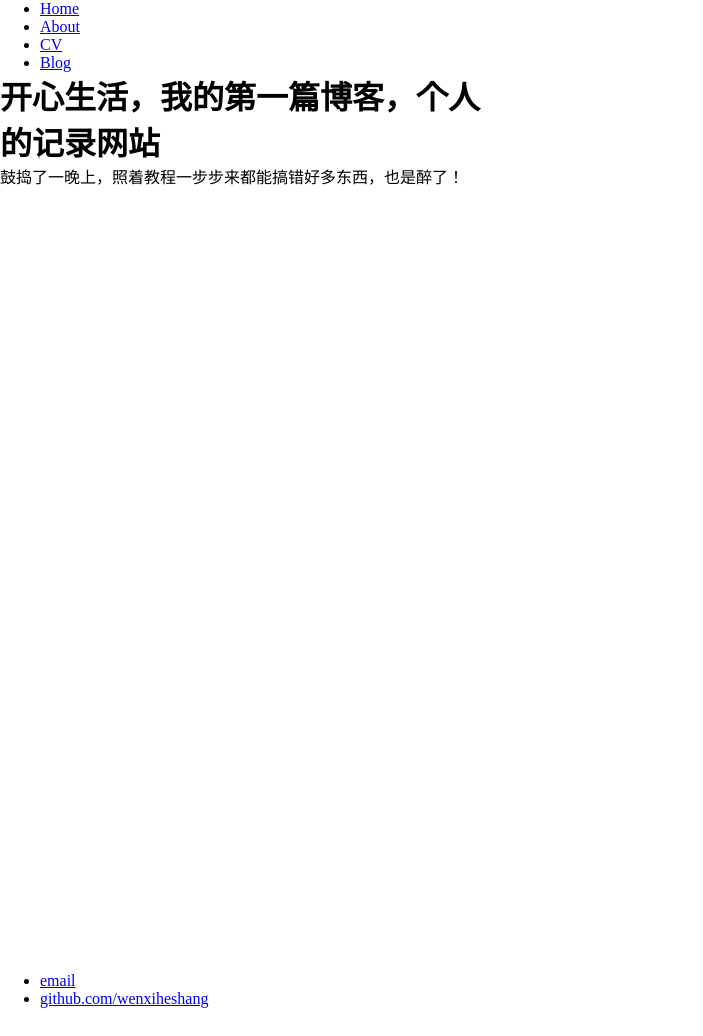
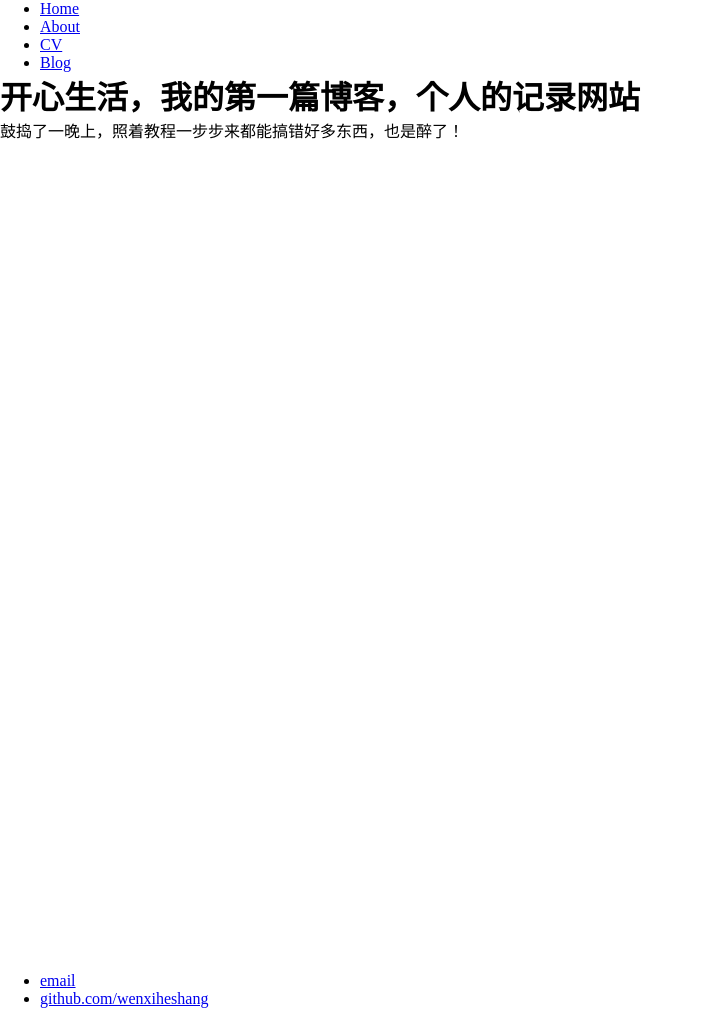
Before and after one commit to xxleyi/xxleyi.github.io, a Jekyll site: the page built from _posts/2016-03-03-wen-site-launched.md, in a window 1280 px wide. Shown: the whole page, without its empty margins (0-703 px from the left). Built offline with Jekyll 4.4.1, drawn with Linux system fonts in a browser that asks for light colours.

Commit message:
modify css

```diff
--- a/css/post_test.css
+++ b/css/post_test.css
@@ -4,9 +4,11 @@
 
 html, body {
   height: 100%;
-  width: 61.8%
 }
 
+body {
+  width:60%;
+}
 .container {
   min-height: 100%;
   height: auto;
```
